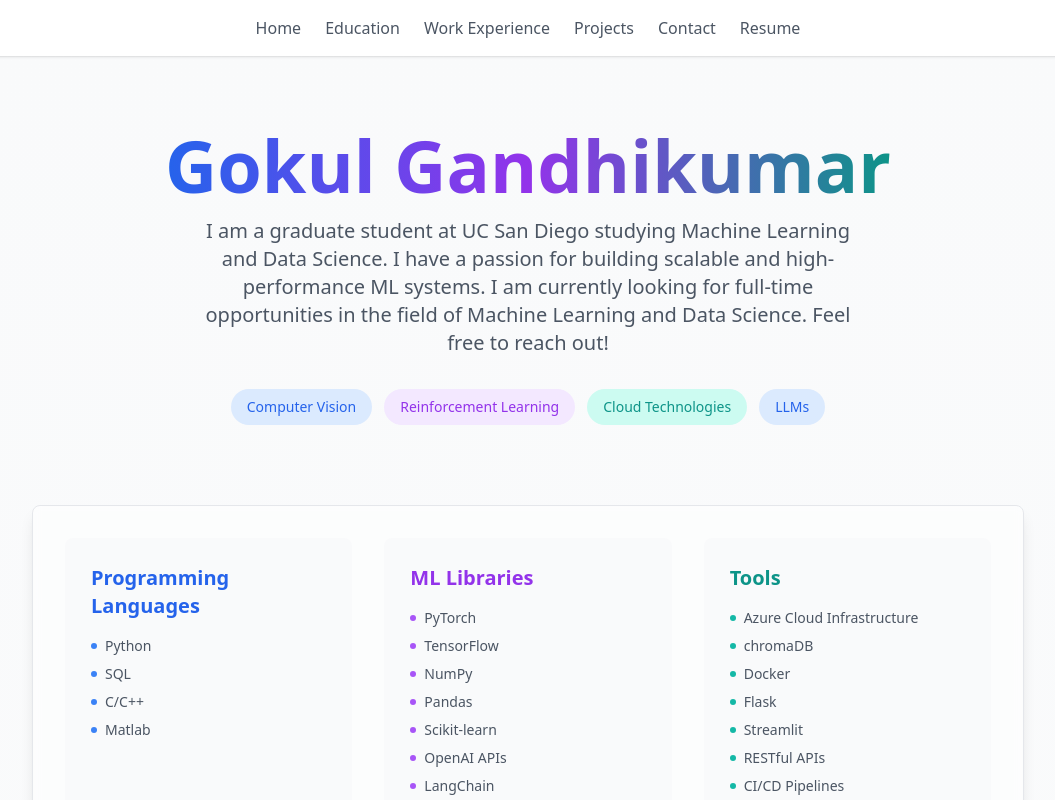
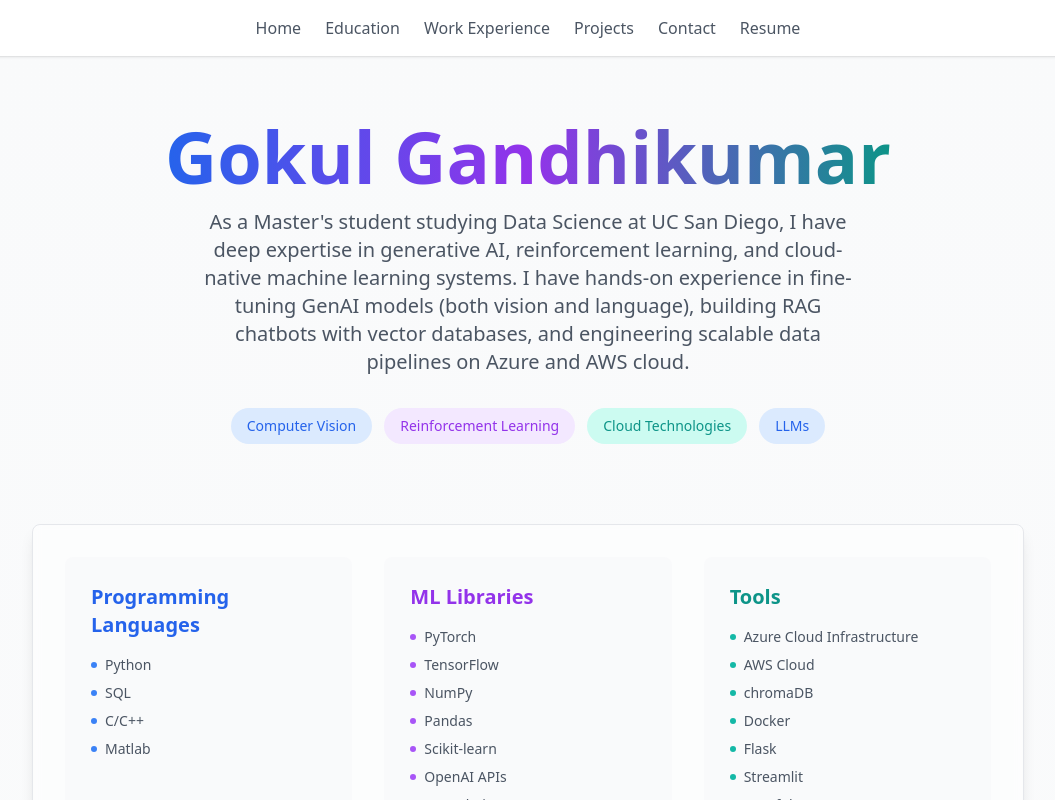
Before and after one commit to gokulg02/home, a Next.js app: page / in a window 1280 px wide. Shown: the top 800 px of the page, without its empty margins (112-1167 px from the left). Built offline with nearby package versions, Linux system fonts and the light colour scheme.

Commit message:
Update website

```diff
--- a/app/components/HeroSection.tsx
+++ b/app/components/HeroSection.tsx
@@ -20,8 +20,7 @@ export default function HeroSection() {
 						</h1>
 						{/* <h2 className="text-2xl md:text-4xl font-bold text-gray-900">Full Stack Developer</h2> */}
 						<p className="text-lg md:text-xl text-gray-600 max-w-2xl mx-auto">
-							I am a graduate student at UC San Diego studying Machine Learning and Data Science. I have a passion for building scalable and
-							high-performance ML systems. I am currently looking for full-time opportunities in the field of Machine Learning and Data Science. Feel free to reach out!
+							As a Master's student studying Data Science at UC San Diego, I have deep expertise in generative AI, reinforcement learning, and cloud-native machine learning systems. I have hands-on experience in fine-tuning GenAI models (both vision and language), building RAG chatbots with vector databases, and engineering scalable data pipelines on Azure and AWS cloud.
 						</p>
 						{/* <p className="text-base md:text-lg text-gray-500 max-w-2xl mx-auto">
 							Previously Senior Full Stack Developer at <span className="text-blue-600">Stripe</span> and Tech Lead at{' '}
@@ -140,6 +139,10 @@ export default function HeroSection() {
 									</li>
 									<li className="flex items-center gap-2">
 										<div className="w-1.5 h-1.5 bg-teal-500 rounded-full" />
+										AWS Cloud
+									</li>
+									<li className="flex items-center gap-2">
+										<div className="w-1.5 h-1.5 bg-teal-500 rounded-full" />
 										chromaDB
 									</li>
 									<li className="flex items-center gap-2">
```
Also changed, not shown: public/SnapChefArch.png, 1 other file (tests, documents, lock files or other folders).
